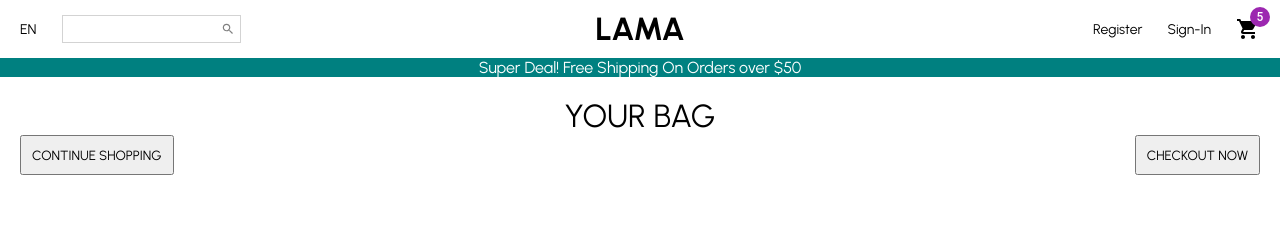
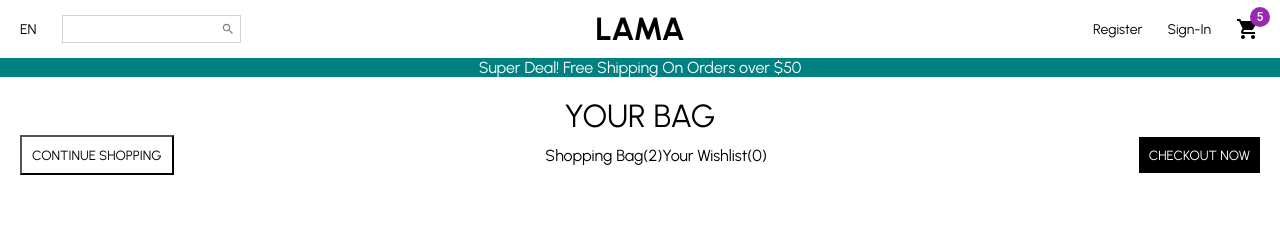
Before and after one commit to LokeshMohanMahankali/ecommers, a React (Vite) app: page / in a window 1280 px wide. Shown: the top 225 px of the page. Built offline with nearby package versions, Linux system fonts and the light colour scheme.

Commit message:
cart changes

```diff
--- a/src/pages/Cart.jsx
+++ b/src/pages/Cart.jsx
@@ -22,7 +22,14 @@
   padding: 10px;
   font-wight: 600;
   cursor: pointer;
+  border: ${(props) => props.type === "filled" && "none"};
+  background-color: ${(props) =>
+    props.type === "filled" ? "black" : "transparent"};
+  color: ${(props) => props.type === "filled" && "white"};
 `;
+const Toptexts = styled.span``;
+const Toptext = styled.span``;
+
 const Bottom = styled.span``;
 
 const Cart = () => {
@@ -34,7 +41,11 @@
         <Title>YOUR BAG</Title>
         <Top>
           <TopButton>CONTINUE SHOPPING</TopButton>
-          <TopButton>CHECKOUT NOW</TopButton>
+          <Toptexts>
+            <Toptext>Shopping Bag(2)</Toptext>
+            <Toptext>Your Wishlist(0)</Toptext>
+          </Toptexts>
+          <TopButton type="filled">CHECKOUT NOW</TopButton>
         </Top>
         <Bottom></Bottom>
       </Wrapper>
```
